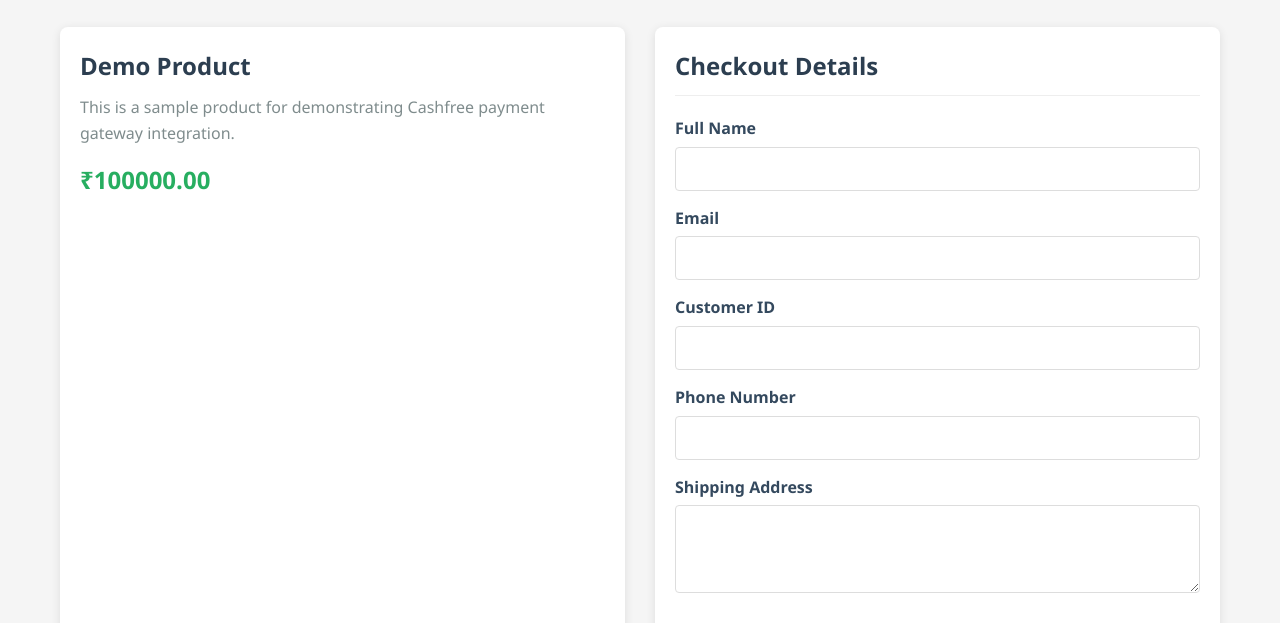
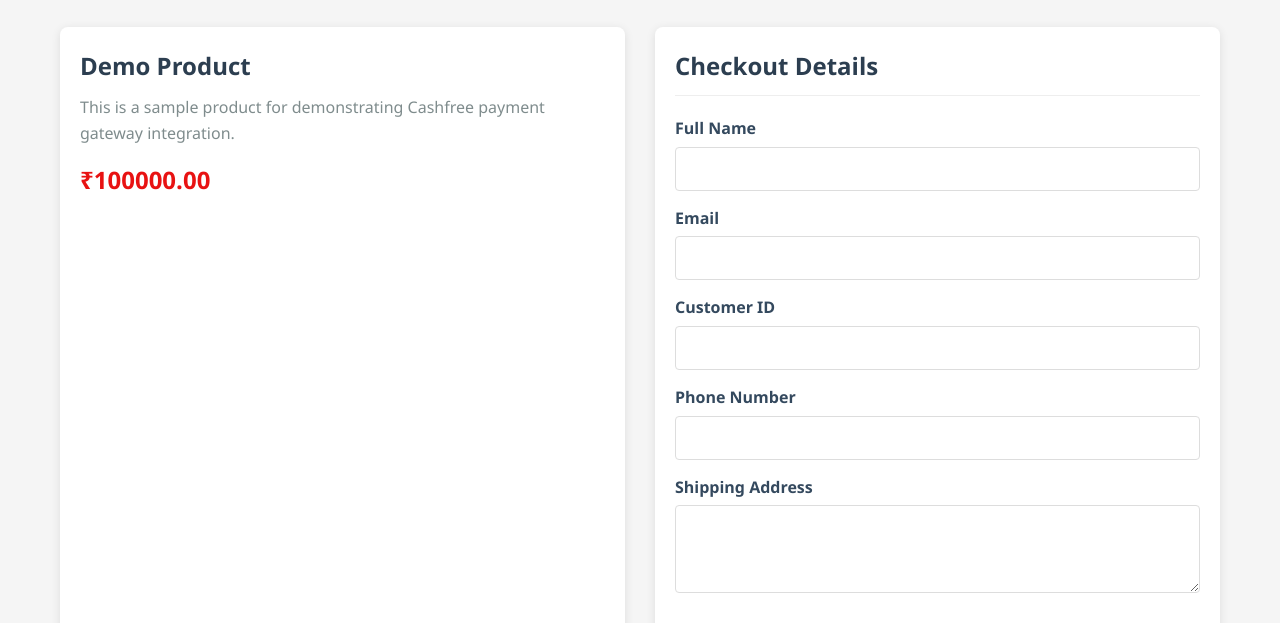
Before and after one commit to himanshu-shekhar-cashfree/pg-integration, a website: page public/index.html in a window 1280 px wide. Shown: the part 105-728 px from the top of the page. Drawn offline with Linux system fonts and the light colour scheme.

Commit message:
change amaount colour to red

```diff
--- a/assets/css/style.css
+++ b/assets/css/style.css
@@ -2,7 +2,7 @@
   margin: 0;
   padding: 0;
   box-sizing: border-box;
-        font-family: 'Segoe UI', Tahoma, Geneva, Verdana, sans-serif;
+  font-family: "Segoe UI", Tahoma, Geneva, Verdana, sans-serif;
 }
 
 body {
@@ -67,7 +67,7 @@
 .price {
   font-size: 24px;
   font-weight: bold;
-        color: #27ae60;
+  color: #e81212;
 }
 
 .checkout-form {
@@ -167,8 +167,8 @@
   color: #7f8c8d;
   font-size: 14px;
 }
-    #payment-status{
-        margin:25px;
+#payment-status {
+  margin: 25px;
 }
 @media (max-width: 768px) {
   main {
```
Lines whose indentation alone changed are shown as unchanged.
